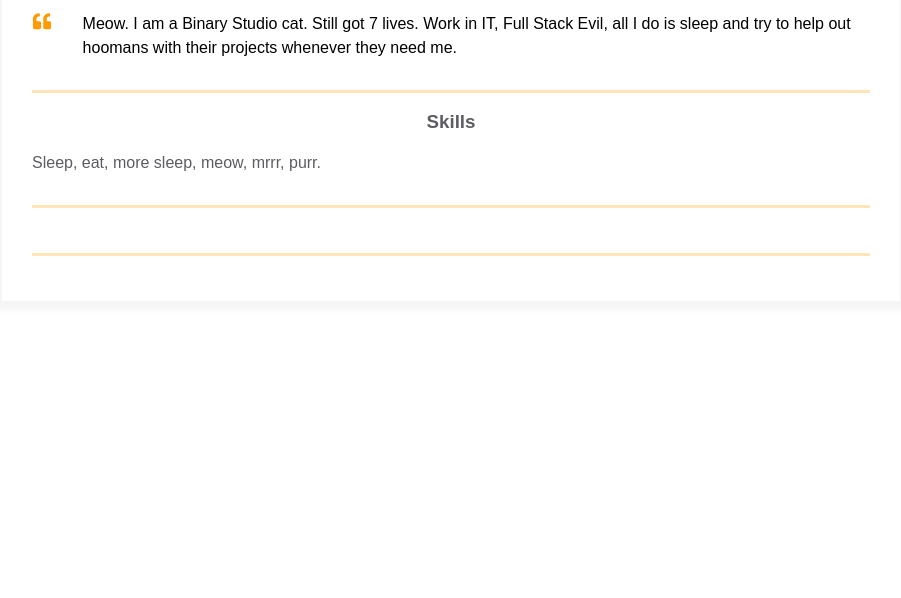
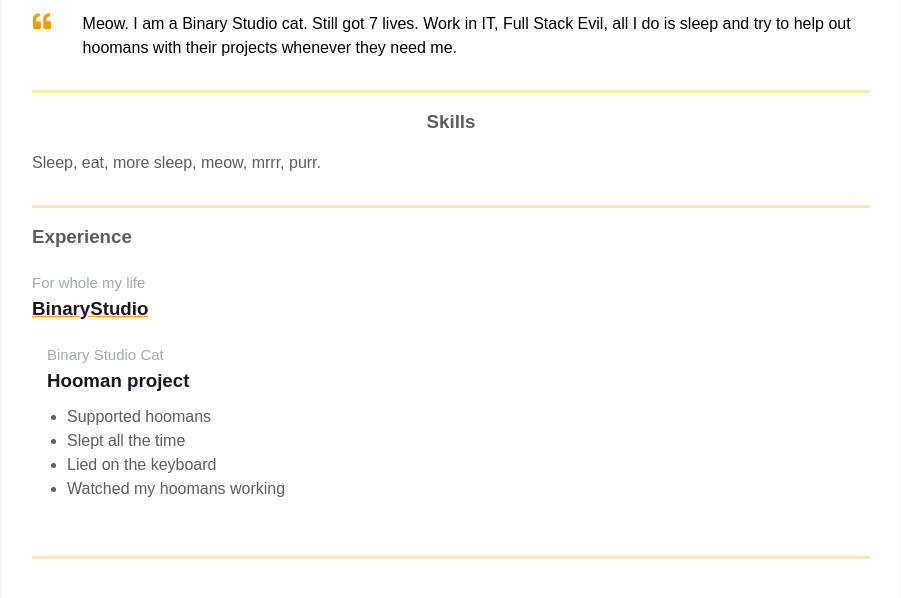
Before and after one commit to Tas0420/homepage, a plain HTML site: page index.html in a window 1280 px wide. Shown: the part 350-948 px from the top of the page, without its empty margins (189-1090 px from the left). Before the commit the page ends 800 px from the top, so only its background shows below. Drawn offline with Linux system fonts and the light colour scheme.

Commit message:
add experiences

```diff
--- a/index.html
+++ b/index.html
@@ -117,8 +117,25 @@
             <div class="container">
                 <div class="resume-block">
                     <div class="main-info fh">
-                        <div class="experiences"></div>
-
+                        <div class="experiences">
+                            <h3 class="experiences-header">Experience</h3>
+                            <div class="experiences-company">
+                                <div class="experiences-company-header">
+                                    <span class="experiences-company-header-durability">For whole my life</span>
+                                    <h3 class="experiences-company-header-name">BinaryStudio</h3>
+                                </div>
+                                <div class="experiences-company-project">
+                                    <span class="experiences-company-project-role"> Binary Studio Cat </span>
+                                    <h3 class="experiences-company-project-name">Hooman project</h3>
+                                    <ul class="experiences-company-project-responsibilities">
+                                        <li>Supported hoomans</li>
+                                        <li>Slept all the time</li>
+                                        <li>Lied on the keyboard</li>
+                                        <li>Watched my hoomans working</li>
+                                    </ul>
+                                </div>
+                            </div>
+                        </div>
                         <div class="additional-info fv"></div>
                     </div>
                 </div>
```
